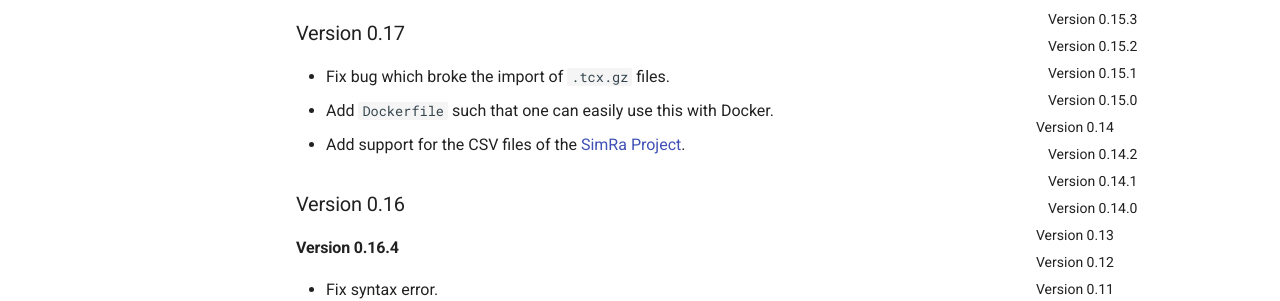
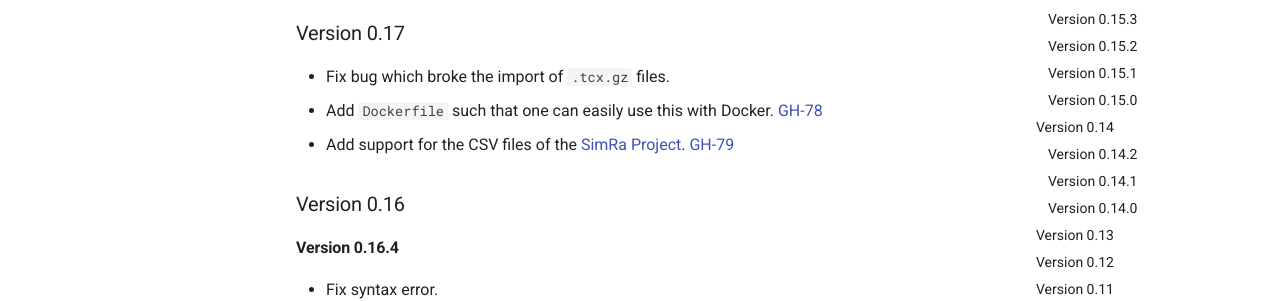
Before and after one commit to martin-ueding/geo-activity-playground, an MkDocs documentation site: the page built from docs/reference/changelog.md, in a window 1280 px wide and 900 px high. Shown: the part 361-662 px from the top of the window. Built offline with MkDocs 1.6.1 and Material for MkDocs 9.7.7, drawn with Linux system fonts in a browser that asks for light colours.

Commit message:
Changelog update

```diff
--- a/docs/reference/changelog.md
+++ b/docs/reference/changelog.md
@@ -9,8 +9,8 @@ This is the pre-release series. Things haven't settled yet, so each minor versio
 ### Version 0.17
 
 - Fix bug which broke the import of `.tcx.gz` files.
-- Add `Dockerfile` such that one can easily use this with Docker.
-- Add support for the CSV files of the [SimRa Project](https://simra-project.github.io/).
+- Add `Dockerfile` such that one can easily use this with Docker. [GH-78](https://github.com/martin-ueding/geo-activity-playground/pull/78)
+- Add support for the CSV files of the [SimRa Project](https://simra-project.github.io/). [GH-79](https://github.com/martin-ueding/geo-activity-playground/pull/79)
 
 ### Version 0.16
 
```
